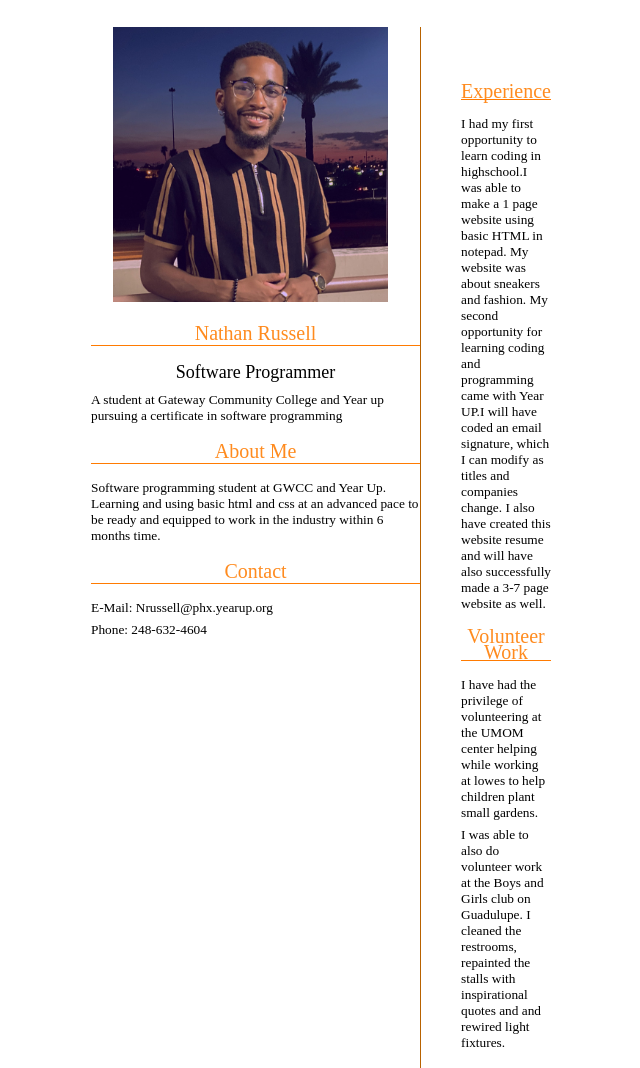
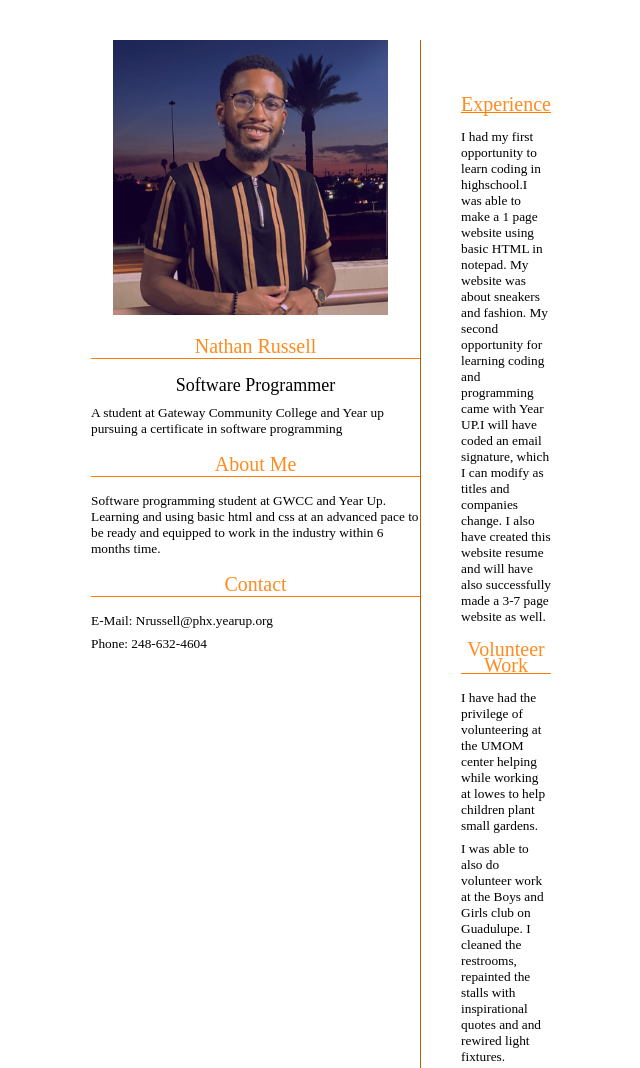
Before and after one commit to nateruss12/https-nateruss12.github.io-Nathans-Resume-, a plain HTML site: page index.html in a window 1280 px wide. Shown: the top 1068 px of the page, without its empty margins (299-939 px from the left). Drawn offline with Linux system fonts and the light colour scheme.

Commit message:
Update style.css

```diff
--- a/style.css
+++ b/style.css
@@ -1,7 +1,7 @@
 body {
             font-family: 'Times New Roman', Times, serif;
             margin: auto;
-            padding: 2em;
+            padding: 3em;
             max-width: 500px;
             display: flex;
             align-items: flex-start;
```
